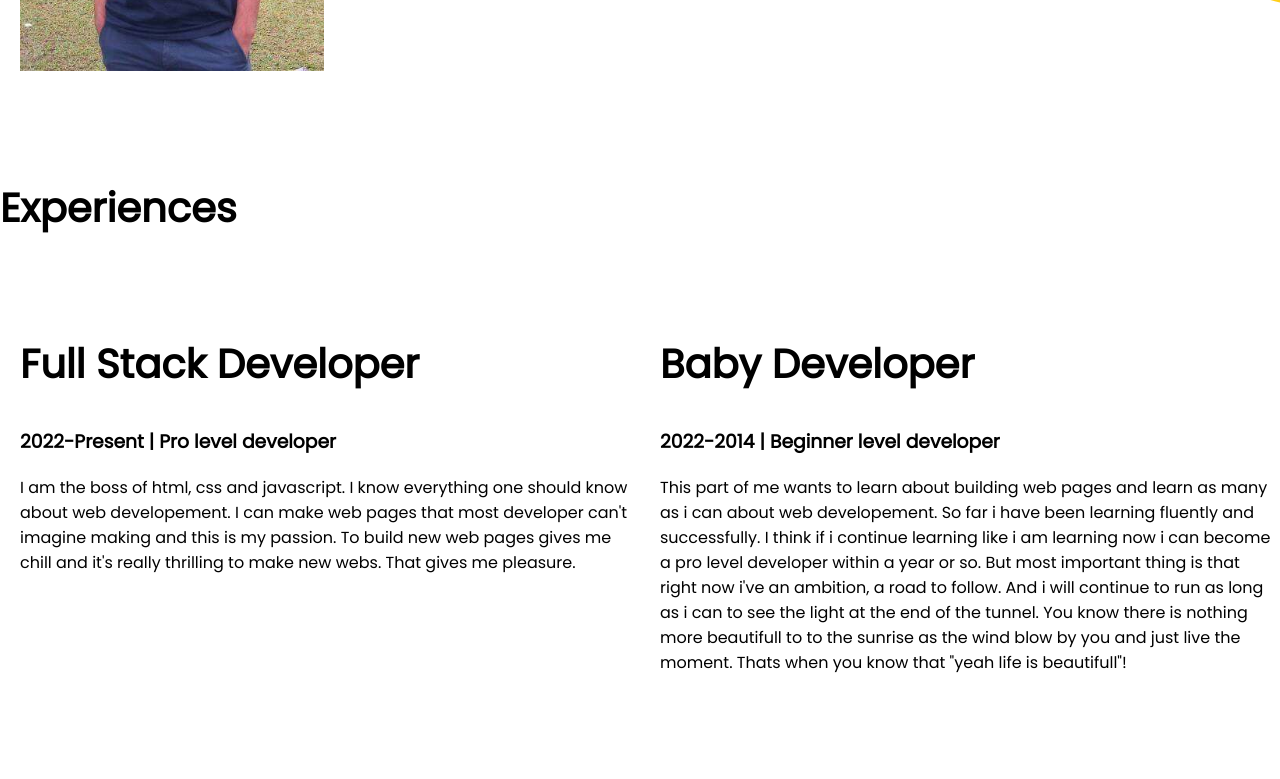
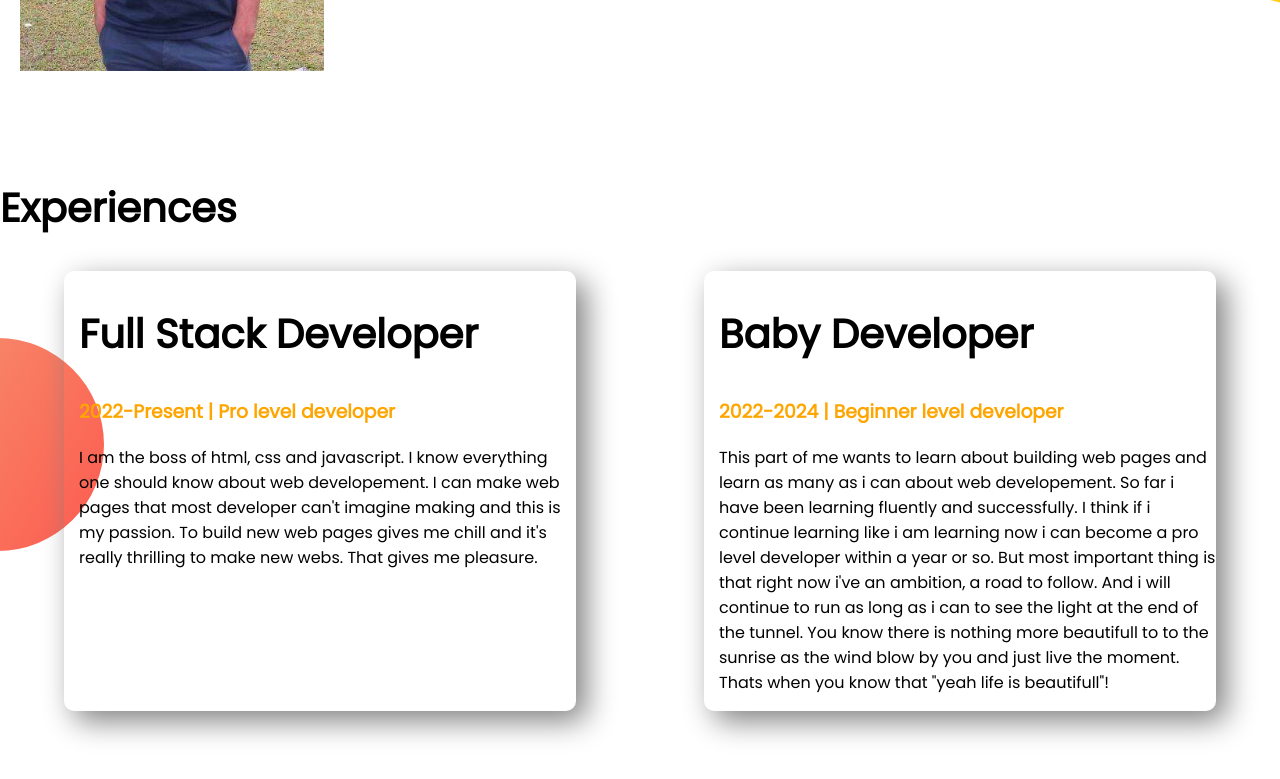
Before and after one commit to Sayeednayeem1/dev-portfolio, a plain HTML site: page index.html in a window 1280 px wide. Shown: the part 981-1760 px from the top of the page. Drawn offline with Linux system fonts and the light colour scheme.

Commit message:
added background picture

```diff
--- a/index.html
+++ b/index.html
@@ -37,14 +37,14 @@
    <section class="exprience-ex">
        <h1>Experiences</h1>
        <div class="flexible-container">
-        <div class="half-width">
+        <div class="exprience-item">
             <h1>Full Stack Developer</h1>
-            <h3>2022-Present | Pro level developer</h3>
+            <h3 class="orange-color">2022-Present | Pro level developer</h3>
             <p>I am the boss of html, css and javascript. I know everything one should know about web developement. I can make web pages that most developer can't imagine making and this is my passion. To build new web pages gives me chill and it's really thrilling to make new webs. That gives me pleasure.</p>
         </div>
-        <div class="half-width">
+        <div class="exprience-item">
             <h1>Baby Developer</h1>
-            <h3>2022-2014 | Beginner level developer</h3>
+            <h3 class="orange-color">2022-2024 | Beginner level developer</h3>
             <p>This part of me wants to learn about building web pages and learn as many as i can about web developement. So far i have been learning fluently and successfully. I think if i continue learning like i am learning now i can become a pro level developer within a year or so. But most important thing is that right now i've an ambition, a road to follow. And i will continue to run as long as i can to see the light at the end of the tunnel. You know there is nothing more beautifull to to the sunrise as the wind blow by you and just live the moment. Thats when you know that "yeah life is beautifull"!</p>
         </div>
        </div>
--- a/style.css
+++ b/style.css
@@ -38,3 +38,16 @@ h1{
     background-position: right;
     padding-right: 15%;
 }
+.exprience-ex{
+    background-image: url(exp-bg.png);
+    background-repeat: no-repeat;
+    background-position: left;
+}
+.exprience-item{
+    width: 50%;
+    margin-left: 5%;
+    margin-right: 5%;
+    padding-left: 15px;
+    border-radius: 10px;
+    box-shadow: 10px 10px 30px gray;
+}
```
Also changed, not shown: exp-bg.png (added).
